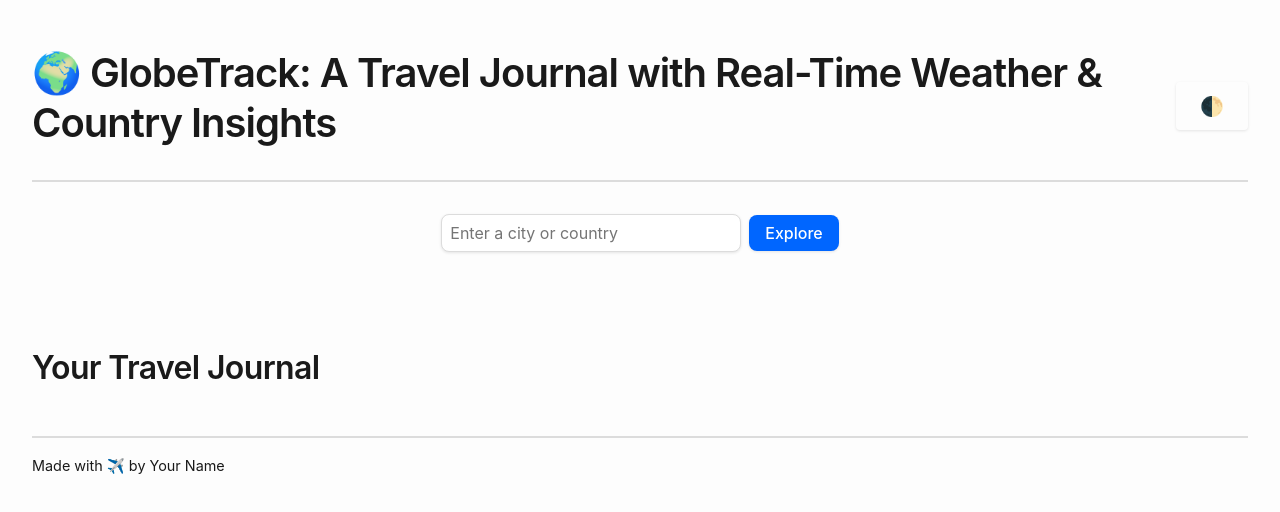
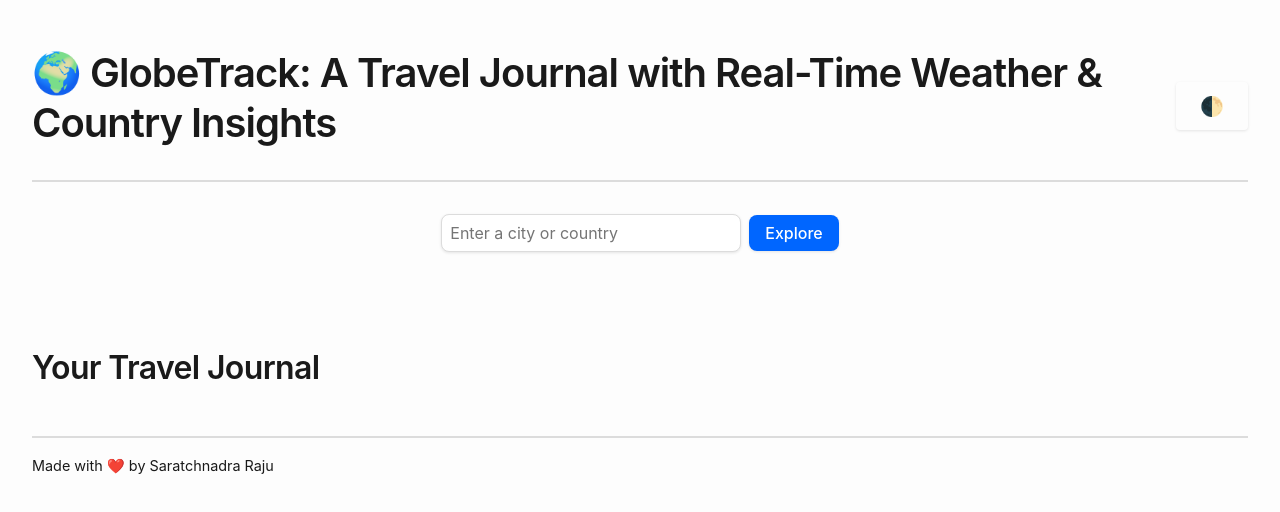
Before and after one commit to SSaratchandraRaju/globetrack, a plain HTML site: page index.html in a window 1280 px wide. Drawn offline with Linux system fonts and the light colour scheme.

Commit message:
Update index.html

```diff
--- a/index.html
+++ b/index.html
@@ -50,7 +50,7 @@
     </div>
 
     <footer>
-        <p>Made with ✈️ by Your Name</p>
+        <p>Made with ❤️ by Saratchnadra Raju</p>
     </footer>
 
     <script type="module" src="./js/main.js"></script>
```
